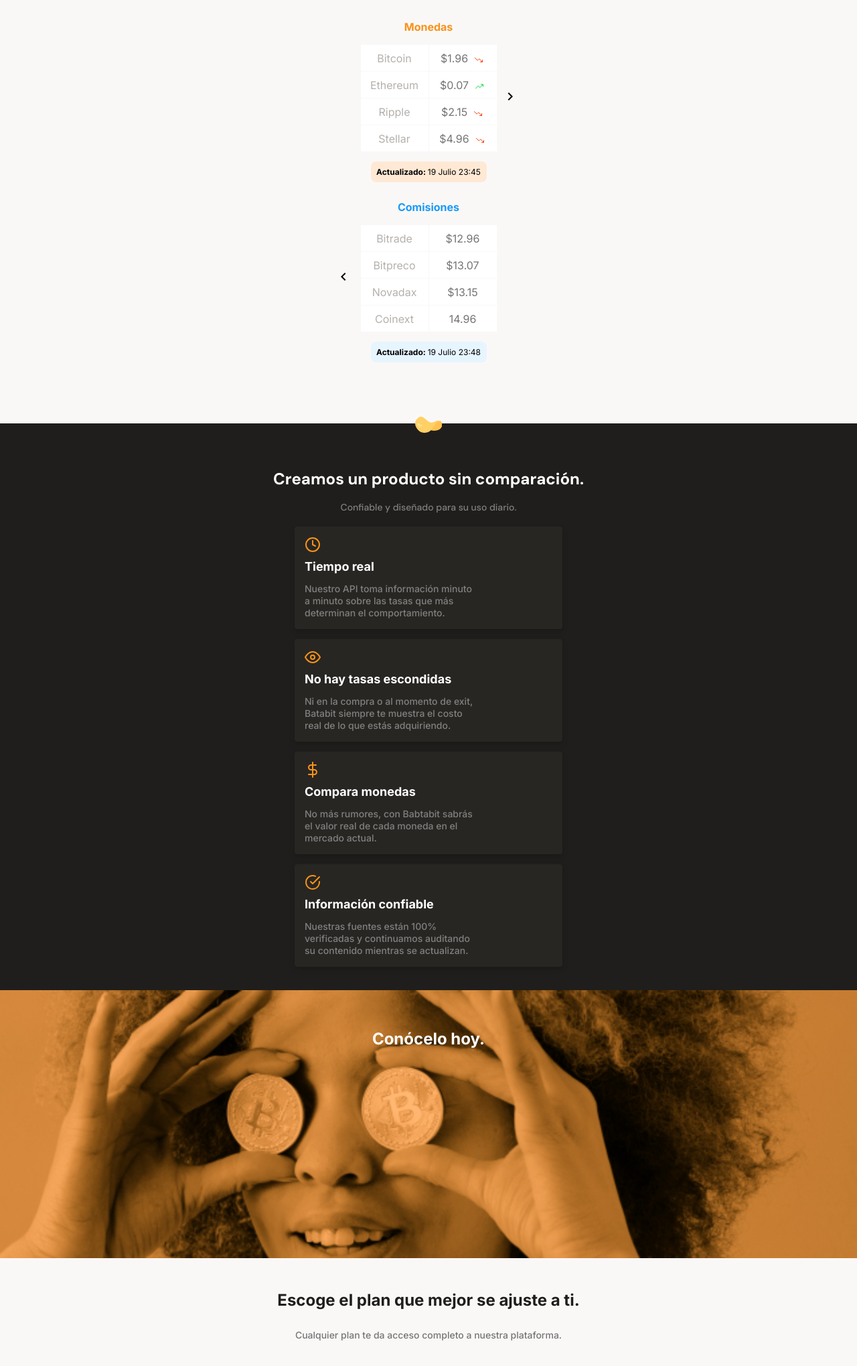
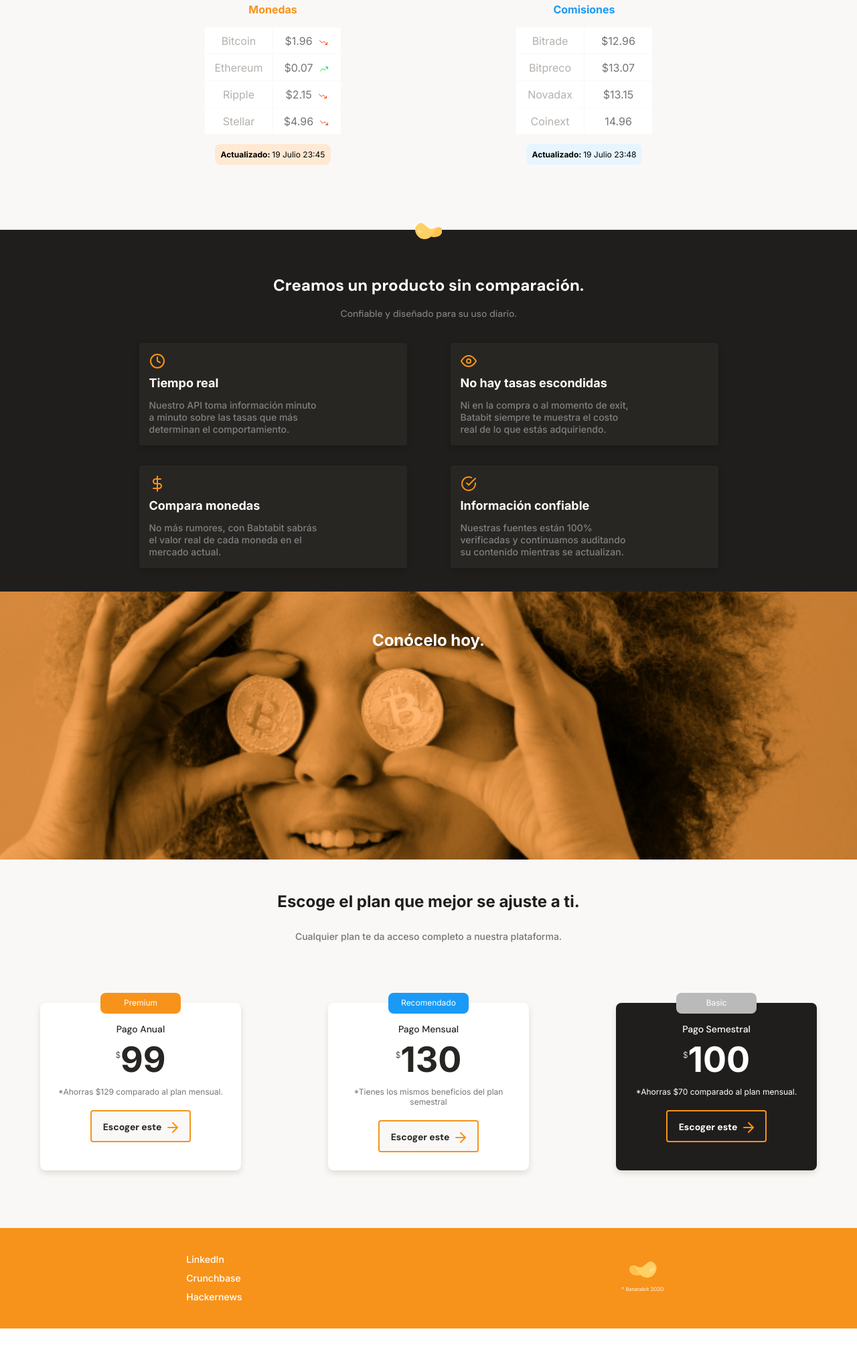
Before and after one commit to OscarDG/responsive_app, a plain HTML site: page index.html in a window 1280 px wide. Shown: the part 753-2792 px from the top of the page at 67% size. After the commit the page ends 2736 px from the top, so only its background shows below. Drawn offline with Linux system fonts and the light colour scheme.

Commit message:
Se modifican los archivos index.html y styles.scss para agregar el footer de la app. Se agrega archivo table.css para agregar los Query necesarios para visualizaciones en mobile

```diff
--- /dev/null
+++ b/CSS/tablet.css
@@ -0,0 +1,15 @@
+.plans-container--slider{
+    justify-content: center;
+
+}
+
+.products-cards--container{
+    display: flex;
+    flex-wrap: wrap;
+    width: 930px;
+    margin: 0 auto;
+}
+.main-tables-container{
+    width: 930px;
+    margin: 0 auto;
+}
--- a/index.html
+++ b/index.html
@@ -7,7 +7,8 @@
     <link rel="preconnect" href="https://fonts.googleapis.com">
     <link rel="preconnect" href="https://fonts.gstatic.com" crossorigin>
     <link href="https://fonts.googleapis.com/css2?family=DM+Sans:ital,opsz,wght@0,9..40,100..1000;1,9..40,100..1000&family=Inter:wght@100..900&display=swap" rel="stylesheet">
-    <link  rel="stylesheet" href="./styles.css">
+    <link rel="stylesheet" href="./styles.css">
+    <link rel="stylesheet" href="./CSS/tablet.css" media="(min-width: 930px)">
 </head>
 <body>
     <header>
@@ -27,7 +28,6 @@
             </div>
             <section class="main-tables-container">
                 <div class="main-currency-table">
-                    <span class="currency-table-container--arrow"></span>
                     <p class="currency-table--title">Monedas</p>
                     <div class="currency-table--container">
                         <div class="table__top-left">Bitcoin</div>
@@ -44,7 +44,6 @@
                     </div>
                 </div>
                 <div class="main-comissions-table">
-                    <span class="comissions-table-container--arrow"></span>
                     <p class="comissions-table--title">Comisiones</p>
                     <div class="comissions-table--container">
                         <div class="bitrade">Bitrade</div>
@@ -131,6 +130,16 @@
         </section>
     </main>
     <footer>
+        <section class="left">
+            <ul>
+                <li><a href="#">LinkedIn</a></li>
+                <li><a href="#">Crunchbase</a></li>
+                <li><a href="#">Hackernews</a></li>
+            </ul>
+        </section>
+        <section class="right">
+            <img src="./assets/img/logo-footer.svg" alt="Logo de Batatabit 2024">
+        </section>
     </footer>
 </body>
 </html>
--- a/styles.scss
+++ b/styles.scss
@@ -147,39 +147,16 @@
     color: #757575;
 }
 
-.main-currrency-table{
-    width: 70%;
-    min-width: 235px;
-    max-width: 500px;
-    height: 360px;
-    margin: 0 auto;
-    font-family: "Inter", sans-serif;
+.main-tables-container{
+    display: flex;
+    overflow-x: scroll;
+    overscroll-behavior-x: contain;
+    scroll-snap-type: x proximity;
 }
-
-
-.currency-table--title{
-    margin-bottom: 15px;
-    font-size: 1.6rem;
-    font-weight: bold;
-    line-height: 2.3rem;
-    color: $bitcoin-orange;
-}
-
-.currency-table-container--arrow{
-    display: inline-block;
-    position: relative;
-    top: 135px;
-    left: 130px;
-    width: 24px;
-    height: 24px;
-    background-image: url('./assets/icons/right-arrow.svg');
-    background-repeat: no-repeat;
-}
-
 .currency-table--container{
     display: grid;
-    gap: 1px;
-    width: 90%;
+    gap: 2px;
+    width: 100%;
     min-width: 230px;
     max-width: 300px;
     height: auto;
@@ -193,6 +170,25 @@
     color: #b5b0ac;
     border-radius: 8px;
     overflow: hidden;
+}
+
+.main-currency-table{
+    width: 50%;
+    scroll-snap-align: center;
+    min-width: 235px;
+    max-width: 500px;
+    height: 300px;
+    margin: 0 auto;
+    font-family: "Inter", sans-serif;
+}
+
+
+.currency-table--title{
+    margin-bottom: 15px;
+    font-size: 1.6rem;
+    font-weight: bold;
+    line-height: 2.3rem;
+    color: $bitcoin-orange;
 }
 
 .currency-table--container .table__top-left{
@@ -304,10 +300,11 @@
 }
 
 .main-comissions-table{
-    width: 70%;
+    width: 50%;
+    scroll-snap-align: center;
     min-width: 235px;
     max-width: 500px;
-    height: 360px;
+    height: 340px;
     margin: 0 auto;
     font-family: "Inter", sans-serif;
 }
@@ -660,7 +657,7 @@
     position: relative;
     scroll-snap-align: center;
     width: 70%;
-    min-width: 230px;
+    min-width: 200px;
     max-width: 300px;
     height: 250px;
     margin: 50px auto 0;
@@ -744,7 +741,7 @@
     position: relative;
     scroll-snap-align: center;
     width: 70%;
-    min-width: 230px;
+    min-width: 200px;
     max-width: 300px;
     height: 250px;
     margin: 50px auto 0;
@@ -774,7 +771,7 @@
     position: relative;
     scroll-snap-align: center;
     width: 70%;
-    min-width: 230px;
+    min-width: 200px;
     max-width: 300px;
     height: 250px;
     margin: 50px auto 0;
@@ -817,3 +814,34 @@
     line-height: 1.8rem;
     color: $white;
 }
+
+footer{
+    display: flex;
+    width: 100%;
+    min-width: 295px;
+    height: 150px;
+    background-color: $bitcoin-orange;
+}
+
+footer section{
+    display: flex;
+    width: 50%;
+    justify-content: center;
+    align-items: center;
+}
+
+footer .left ul{
+    font-size: 1.4rem;
+    font-weight: 500;
+    line-height: 1.8rem;
+    list-style: none;
+}
+
+.left li{
+    margin: 10px 0;
+}
+
+.left a{
+    text-decoration: none;
+    color: $white;
+}
```
Also changed, not shown: styles.css, 1 other file.
